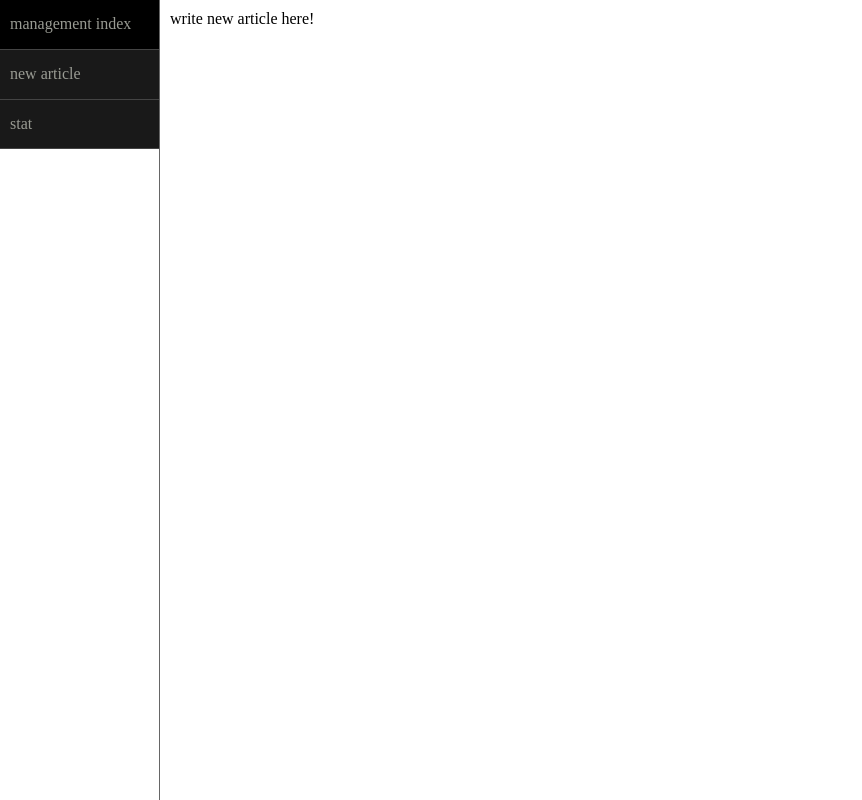
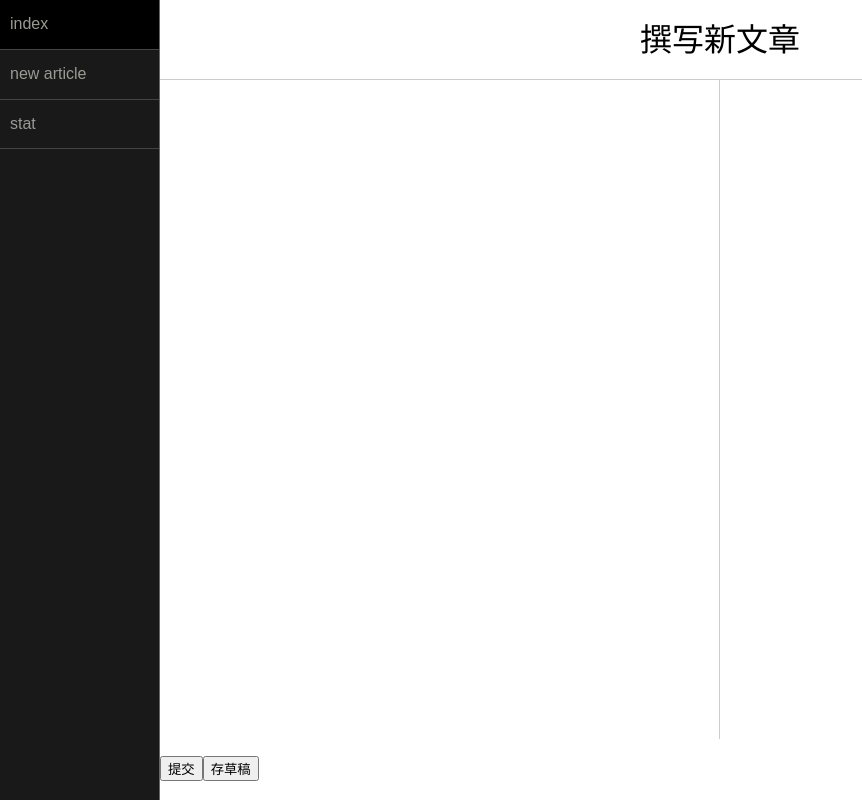
Before and after one commit to Yoomin233/my-blog, a Next.js app: page /management/write in a window 1280 px wide. Shown: the whole page, without its empty margins (0-862 px from the left). Built offline with nearby package versions, Linux system fonts and the light colour scheme.

Commit message:
implementing write article interface

```diff
--- a/pages/management/Layout.js
+++ b/pages/management/Layout.js
@@ -9,7 +9,7 @@ export default class Layout extends Component {
       <div className='wrapper'>
         <div className="side">
           <Link href='/management'>
-            <p className={`${pathname === '' && 'selected'}`}>management index</p>
+            <p className={`${pathname === '' && 'selected'}`}>index</p>
           </Link>
           <Link href='/management/write'>
             <p className={`${pathname === '/write' && 'selected'}`}>new article</p>
@@ -33,12 +33,14 @@ export default class Layout extends Component {
             height: 100%;
             border-right: 1px solid #666;
             color: #999b93;
+            background-color: #191919;
             > p {
               padding: 10px;
               margin: 0;
-              background-color: #191919;
+              background-color: inherit;
               border-bottom: 1px solid #444;
               cursor: pointer;
+              font-family: sans-serif;
               &:hover, &.selected {
                 background-color: black;
               }
@@ -46,7 +48,8 @@ export default class Layout extends Component {
           }
           div.content {
             flex-grow: 1;
-            padding: 10px;
+            display: flex;
+            flex-direction: column;
           }
         `}
         </style>
--- a/pages/management/write.js
+++ b/pages/management/write.js
@@ -1,18 +1,93 @@
 import React, { Component } from 'react'
 
+import marked from 'marked'
 // import config from '../../config'
 // import fetch from 'isomorphic-fetch'
+import hightligt from 'highlight.js'
+
+import {debounce} from '../../tools'
 
 import Layout from './Layout'
 
+const renderer = new marked.Renderer()
+renderer.code = (code, language) => `<pre class='hljs'>
+  <code class='lang-${language}'>${hightligt.highlightAuto(code).value}</code>
+</pre>`
+
+marked.setOptions({
+  renderer,
+  gfm: true,
+  tables: true,
+  breaks: true,
+})
+
 export default class ManagementIndex extends Component {
+  constructor (props) {
+    super(props)
+    this.state = {
+      text: '',
+      html: ''
+    }
+    this.changeHtml = debounce(this.changeHtml, 500)
+  }
+  changeText = (text) => {
+    this.setState({
+      text
+    })
+    this.changeHtml()
+  }
+  changeHtml = () => {
+    this.setState({
+      html: marked(this.state.text)
+    })
+  }
+  keyDown = (e) => {
+    // prevent 'tab' key down
+    if (e.keyCode === 9) {
+      e.preventDefault()
+      this.changeText(this.state.text + '\t')
+    }
+  }
   render() {
     const {url} = this.props
     return (
       <Layout url={url}>
-        <div>
-          write new article here!
-        </div>
+        <header>
+          撰写新文章
+        </header>
+        <section>
+          <textarea value={this.state.text} onChange={e => this.changeText(e.target.value)} onKeyDown={this.keyDown}></textarea>
+          <div className="html" dangerouslySetInnerHTML={{ __html: this.state.html}}>
+          </div>
+        </section>
+        <p><button>提交</button><button>存草稿</button></p>
+        <style jsx>{`
+          header {
+            height: 80px;
+            line-height: 80px;
+            text-align: center;
+            font-size: 2em;
+            border-bottom: 1px solid #ccc;
+          }
+          section {
+            flex-grow: 1;
+            display: flex;
+            > * {
+              width: 50%;
+              overflow-y: auto;
+              padding: 10px;
+            }
+            > textarea {
+              border: none;
+              border-right: 1px solid #ccc;
+              tab-size: 2;
+              resize: none;
+              &:focus {
+                outline: none;
+              }
+            }
+          }
+        `}</style>
       </Layout>
     )
   }
--- a/tools/index.js
+++ b/tools/index.js
@@ -12,14 +12,18 @@ export const throttle = (fn, interval) => {
 export const debounce = (fn, delay) => {
   let timer
   return (...args) => {
-    if (timer) {
-      return
-    } else {
-      timer = setTimeout(() => {
-        timer = null
-        return fn(...args)
-      }, delay)
-    }
+    clearTimeout(timer)
+    timer = setTimeout(() => {
+      return fn(...args)
+    }, delay)
+    // if (timer) {
+    //   return
+    // } else {
+    //   timer = setTimeout(() => {
+    //     timer = null
+    //     return fn(...args)
+    //   }, delay)
+    // }
   }
 }
 
```
